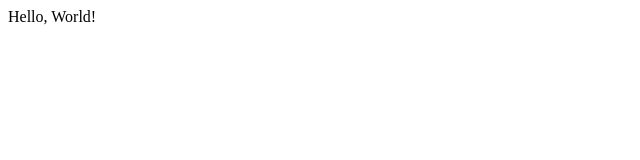
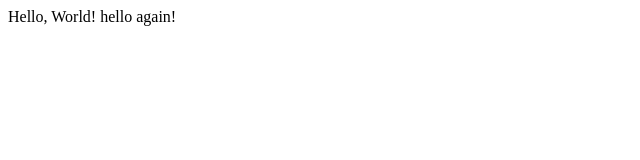
Before and after one commit to kartik-j1999/lecture0, a plain HTML site: page hello.html in a window 1280 px wide. Shown: the whole page, without its empty margins (0-640 px from the left). Drawn offline with Linux system fonts and the light colour scheme.

Commit message:
Update hello.html

```diff
--- a/hello.html
+++ b/hello.html
@@ -4,6 +4,6 @@
 <title> My Webpage! </title>
 </head>
 <body>
-	Hello, World!
+	Hello, World! hello again!
 </body>
 </html>
```
